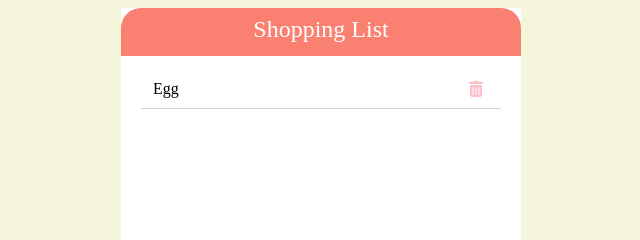
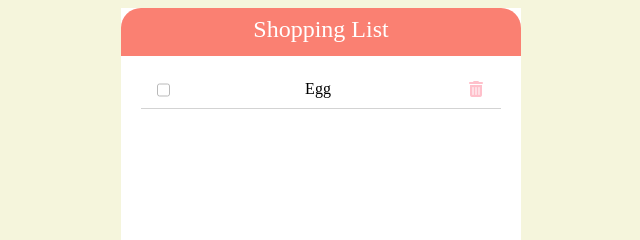
Before and after one commit to lhpark114/JS-ShoppingList, a plain HTML site: page index.html in a window 1280 px wide. Shown: the top 240 px of the page, 319-959 px from the left. Drawn offline with Linux system fonts and the light colour scheme.

Commit message:
Add Checkbox

```diff
--- a/index.html
+++ b/index.html
@@ -21,7 +21,8 @@
       <ul class="items">
         <li class="item_row">
           <div class="item">
-            <span class="item_name">Egg</span>
+            <input type="checkbox" id="item_name_check" value="1"/>
+            <label for="item_name_check" class="item_name">Egg</label>
             <button class="item_delete">
               <i class="fas fa-trash-can"></i>
             </button>
--- a/script.js
+++ b/script.js
@@ -28,7 +28,8 @@ function createItem(text) {
   itemRow.setAttribute('data-id', id);
   itemRow.innerHTML = `
     <div class="item">
-    <span class="item_name">${text}</span>
+      <input type="checkbox" id="item_name_check" value="1"/>
+      <label for="item_name_check" class="item_name">${text}</label>
         <button class="item_delete" >
             <i class="fas fa-trash-alt" data-id=${id}></i>
         </button>
--- a/style.css
+++ b/style.css
@@ -49,6 +49,15 @@ body {
   transform: scale(1.1);
 }
 
+.item input[type='checkbox'],
+.item input[type='checkbox']:checked + label {
+  opacity: 0.5;
+  text-decoration: line-through;
+  text-decoration-color: red;
+  text-decoration-style: dashed;
+  text-decoration-thickness: 3px;
+}
+
 .item_divider {
   width: 90%;
   height: 1px;
```
Lines whose indentation alone changed are shown as unchanged.
